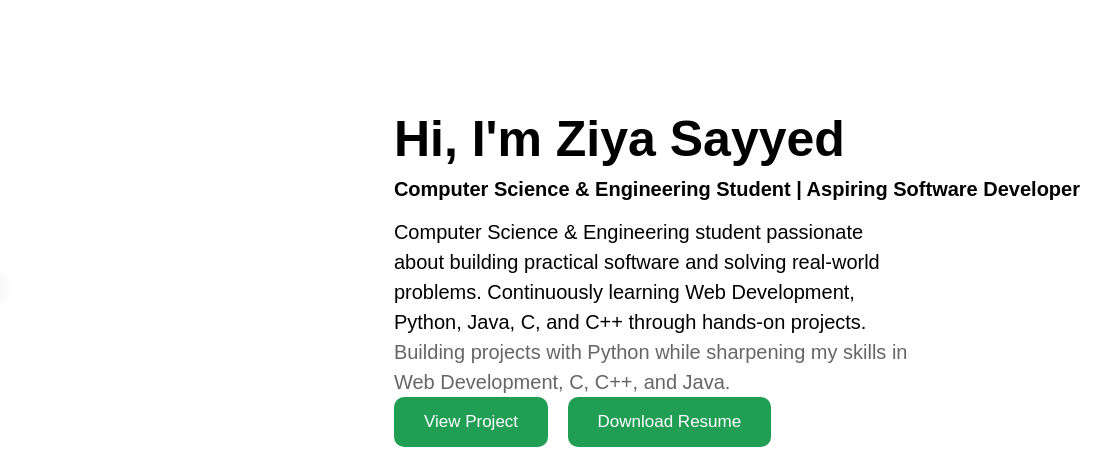
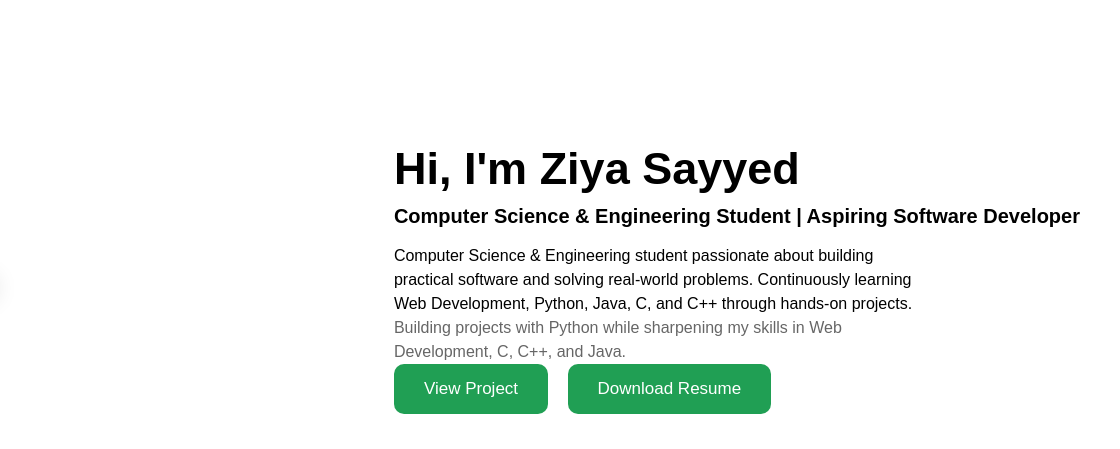
Before and after one commit to ziyasayyed2020-code/portfoil, a plain HTML site: page index.html in a window 1280 px wide. Shown: the part 154-603 px from the top of the page, 160-1280 px from the left. Drawn offline with Linux system fonts and the light colour scheme.

```diff
--- a/style.css
+++ b/style.css
@@ -48,7 +48,7 @@
     gap: 70px;
 }
 .hero h1{
-    font-size: 50px;
+    font-size: 45px;
     margin-bottom: 10px;
 }
 .hero h2{
@@ -56,7 +56,7 @@
     margin-bottom: 16px;
 }
 .hero p{
-    font-size: 20px;
+    font-size: 16px;
     line-height: 1.0;
 }
 .hero-text{
@@ -120,6 +120,7 @@
     gap: 70px;
     text-align: center;
     line-height: 1.5;
+    font-size: 16px;
 }
 .about-text {
     max-width: 600px;
```
